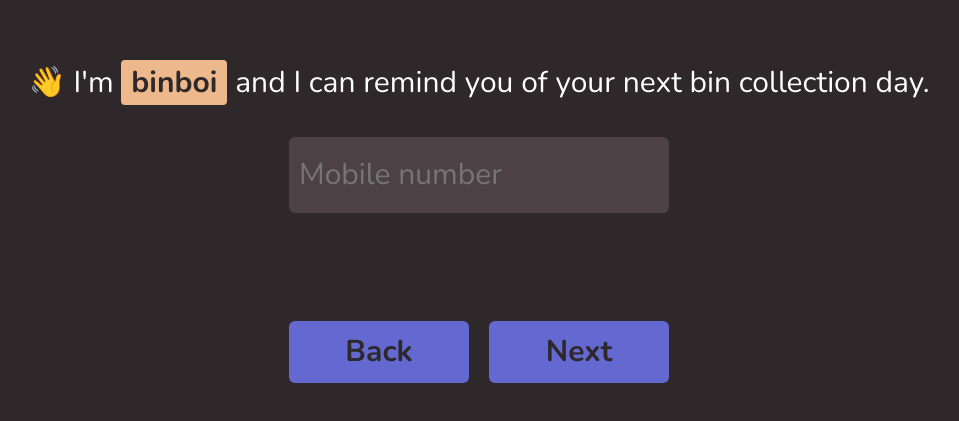
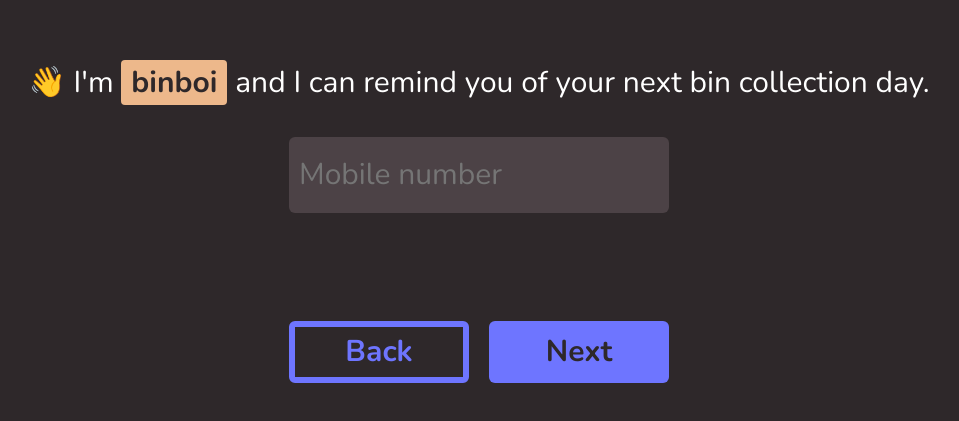
Before and after one commit to sansaid/binboi, a React (Create React App) app in the folder frontboi/: page / in a window 1280 px wide. Shown: the part 191-612 px from the top of the page, without its empty margins (161-1120 px from the left). Built offline with nearby package versions, Linux system fonts and the light colour scheme.

Commit message:
Making CTA buttons more prominent against those that aren't

```diff
--- a/frontboi/src/components/FormHero.tsx
+++ b/frontboi/src/components/FormHero.tsx
@@ -54,19 +54,25 @@ const FormButtonContainer = styled.div`
 `
 
 const FormNavigator = styled.button`
-    background: #6369D1;
-    border: none;
+    background: rgba(0,0,0,0);
+    border: solid 0.2em #6E75FF;
     width: calc(100px + 10vmin);
     font-size: calc(14px + 2vmin);
-    color: #2E282A;
+    color: #6E75FF;
     border-radius: 6px;
     margin: 4px;
     font-weight: 700;
     height: calc(14px + 6vmin);
 `
 
+const FormNavigatorCta = styled(FormNavigator)`
+    background: #6E75FF;
+    border: none;
+    color: #2E282A;
+`
+
 const FormSubmit = styled.input`
-    background: #17BEBB;
+    background: #1BDAD7;
     border: none;
     width: calc(100px + 10vmin);
     font-size: calc(14px + 2vmin);
@@ -214,7 +220,7 @@ export function FormHero(): React.ReactElement {
                 </InputContainer>
                 <FormButtonContainer>
                     <FormNavigator onClick={navigatorClickHandler(Direction.L)}>Back</FormNavigator>
-                    { showSubmit ? <FormSubmit type='submit' value="Submit"/> : <FormNavigator onClick={navigatorClickHandler(Direction.R)}>Next</FormNavigator> }
+                    { showSubmit ? <FormSubmit type='submit' value="Submit"/> : <FormNavigatorCta onClick={navigatorClickHandler(Direction.R)}>Next</FormNavigatorCta> }
                 </FormButtonContainer>
             </Form>
         </FormContainer>
```
Also changed, not shown: 1 other file (tests, documents, lock files or other folders).
